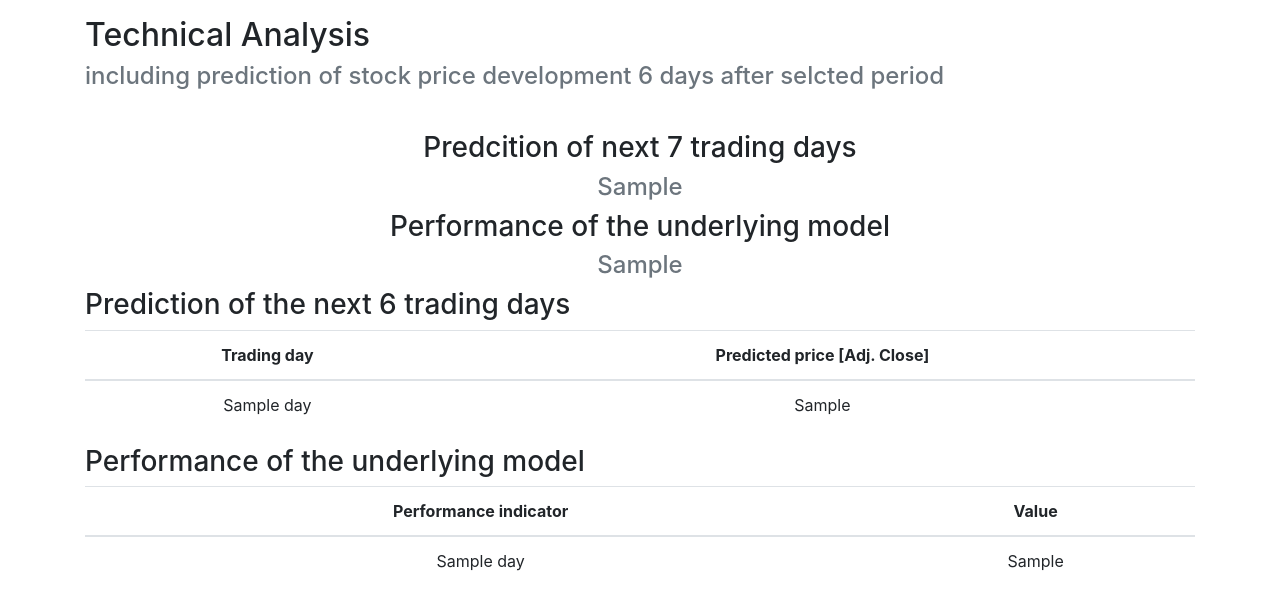
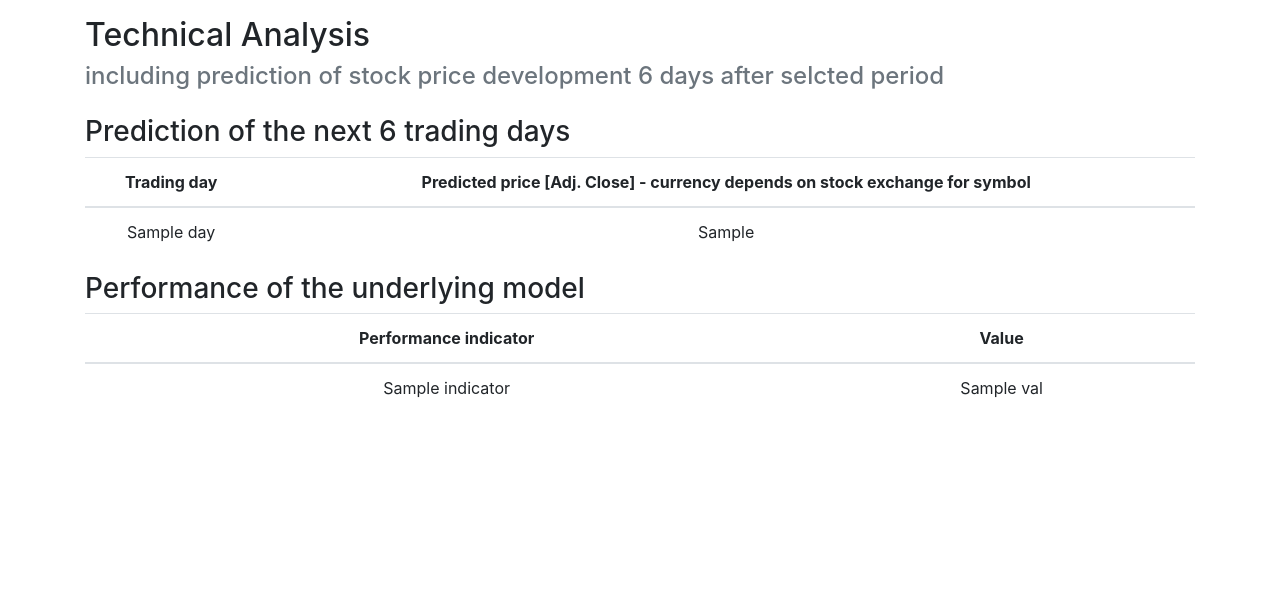
Before and after one commit to jochenruland/stock_price_indicator, a Flask app: template app/templates/post.html in a window 1280 px wide. Shown: the part 56-666 px from the top of the page. Run offline with Flask 2, Linux system fonts and the light colour scheme; the template is opened without the code that fills it: most values are stand-ins (such as "Sample title", 1, 10 or a date in 2020); some libraries are stand-ins or nearby versions.

Commit message:
ADD table model performance indicators in frontend and backend

```diff
--- a/app/app_new.py
+++ b/app/app_new.py
@@ -88,7 +88,7 @@ def post():
         data1 = [g1_trace1]
         layout1 = dict(title = 'Stock price development (Adj. Close)',
                       xaxis = dict(title= 'time', ticklen= 5, zeroline= False),
-                      yaxis = dict(title= 'US$')
+                      yaxis = dict(title= 'Currency (dep. on symbol)')
                      )
 
         g2_trace1 = go.Scatter(
@@ -142,9 +142,8 @@ def post():
                             text='Momentum')
 
         data3 = [g3_trace1, g3_trace2]
-        layout3 = dict(title = 'Daily returns & momentum 5 days',
-                      xaxis = dict(title= 'time', ticklen= 5, zeroline= False),
-                      yaxis = dict(title= '%')
+        layout3 = dict(title = 'Relative change in daily returns & momentum 5 days',
+                      xaxis = dict(title= 'time', ticklen= 5, zeroline= False)
                      )
 
 
--- a/app/templates/post.html
+++ b/app/templates/post.html
@@ -36,16 +36,6 @@
                 <div id="{{ids[2]}}"></div>
             </div>
         </div>
-        <div class="row">
-            <div class="col">
-              <div id="middle-info" class="mt-3">
-                <h3 id="tag-line">Predcition of next 7 trading days</h3>
-                <h4 id="tag-line" class="text-muted">{{ Y_future }}</h4>
-                <h3 id="tag-line">Performance of the underlying model</h3>
-                <h4 id="tag-line" class="text-muted">{{ evaluation_result }}</h4>
-              </div>
-            </div>
-        </div>
 
         <div class="row">
           <h3>Prediction of the next 6 trading days</h3>
@@ -54,7 +44,7 @@
             <thead>
               <tr>
                 <th>Trading day</th>
-                <th>Predicted price [Adj. Close]</th>
+                <th>Predicted price [Adj. Close] - currency depends on stock exchange for symbol</th>
               </tr>
             </thead>
             <tbody>
@@ -80,10 +70,12 @@
               </tr>
             </thead>
             <tbody>
+              {% for result in evaluation_result %}
               <tr>
-                <td>{{pred_val['day']}}</td>
-                <td>{{pred_val['Y_val']}}</td>
+                <td>{{result['indicator']}}</td>
+                <td>{{result['val']}}</td>
               </tr>
+              {% endfor %}
             </tbody>
           </table>
         </div>
```
Also changed, not shown: app/data_wrangling/train_classifier.py (+9 -1 lines).
